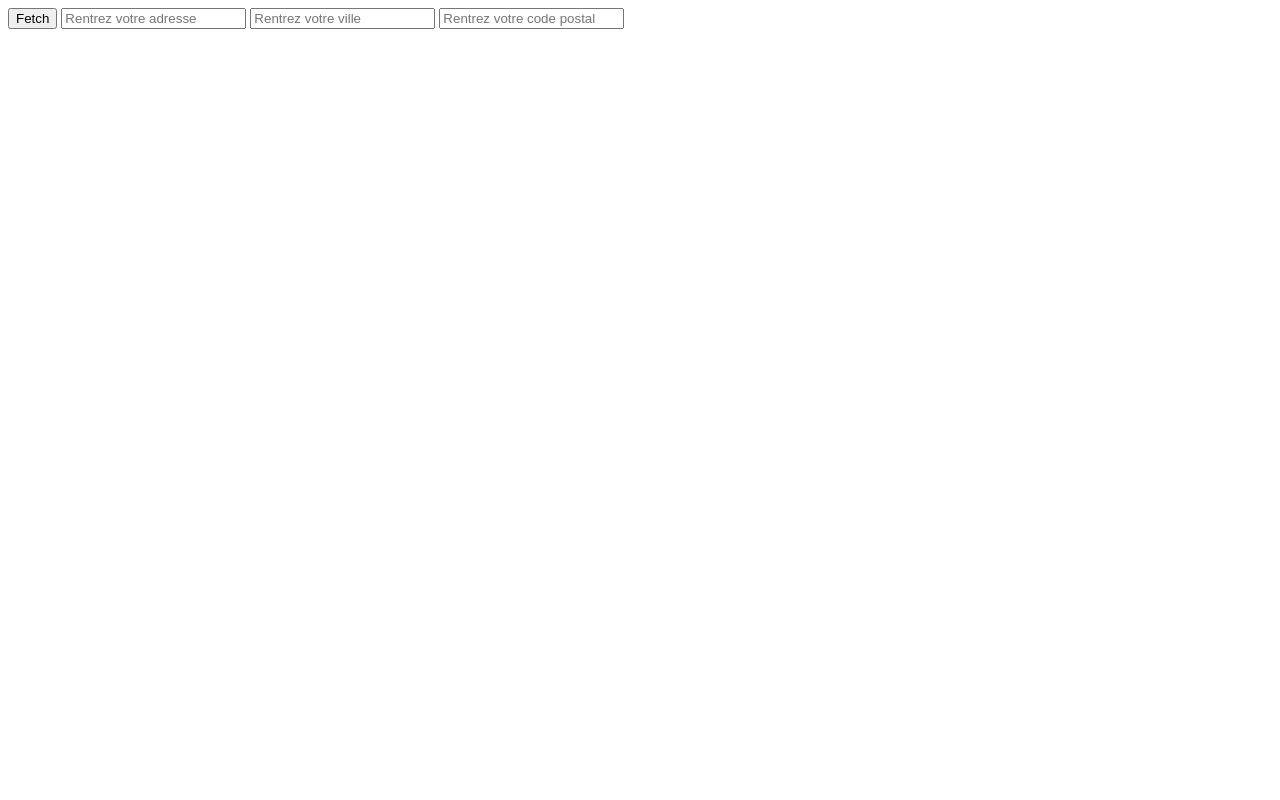
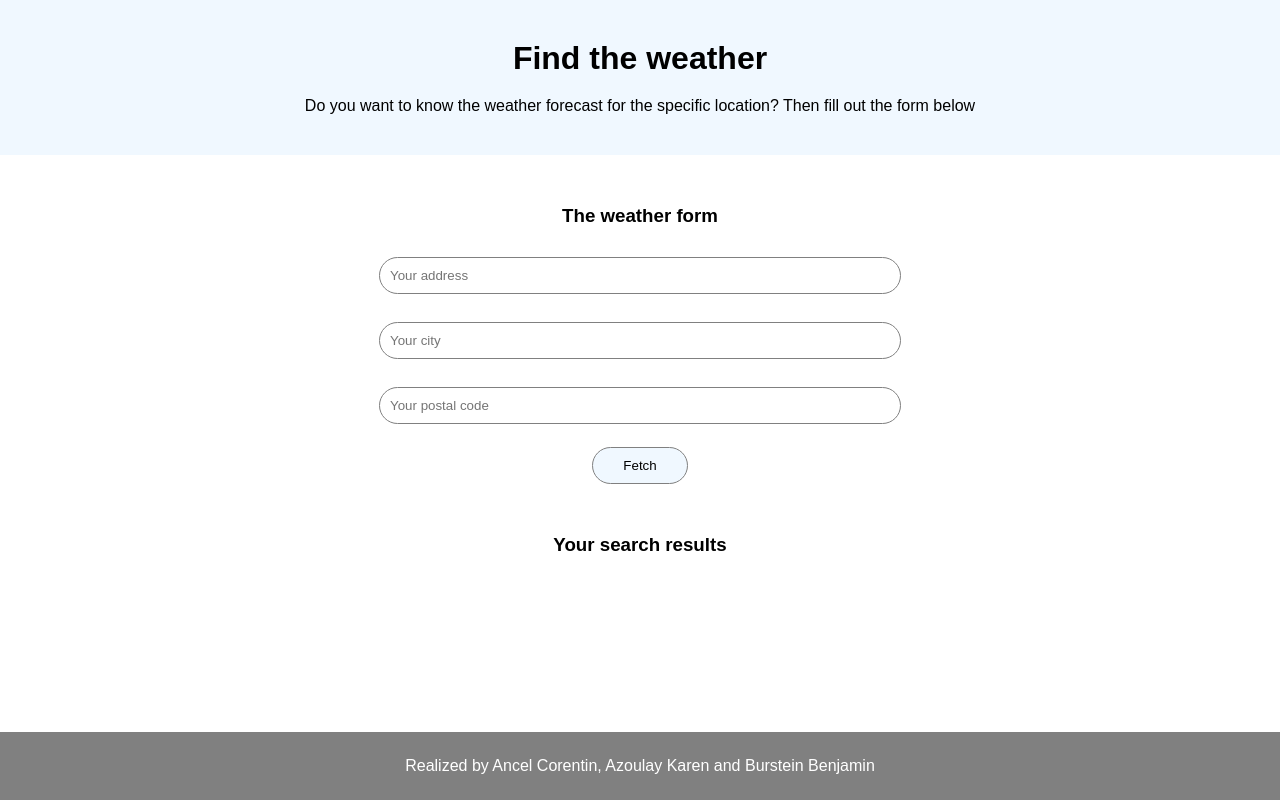
Before and after one commit to Karen160/tp-opensource, a plain HTML site: page src/index.html in a window 1280 px wide. Drawn offline with Linux system fonts and the light colour scheme.

Commit message:
ADD style

```diff
--- a/src/index.html
+++ b/src/index.html
@@ -3,19 +3,35 @@
 <head>
     <meta charset="UTF-8">
     <meta http-equiv="X-UA-Compatible" content="IE=edge">
+    <link rel="stylesheet" type="text/css" href="style.css">
     <meta name="viewport" content="width=device-width, initial-scale=1.0">
-    <title>Document</title>
+    <title>Tp Opensource : Find the weather</title>
 </head>
 <body>
+    <header>
+        <h1>Find the weather</h1>
+        <p>Do you want to know the weather forecast for the specific location? Then fill out the form below</p>
+    </header>
+    <main>
+        <h3>The weather form</h3>
+
+        <!-- Error message -->
         <div style="display: none;" id="errorDiv">
-        <h2 id="errorMessage"></h2>
+            <p id="errorMessage"></p>
         </div>
-    <button id="fetch-button">Fetch</button>
-    <input type="text" placeholder="Rentrez votre adresse" id="address-input">
-    <input type="text" placeholder="Rentrez votre ville" id="city-input">
-    <input type="number" placeholder="Rentrez votre code postal" id="code-input">
+        <form>
+            <input type="text" placeholder="Your address" id="address-input">
+            <br>
+            <input type="text" placeholder="Your city" id="city-input">
+            <br>
+            <input type="number" placeholder="Your postal code" id="code-input">
+            <br>
+            <button type="button" id="fetch-button">Fetch</button>
+        </form>
 
+        <!-- Weather information -->
         <div id="container">
+            <h3>Your search results</h3>
             <p id="cloud"></p>
             <p id="humidity"></p>
             <p id="last-updated"></p>
@@ -23,8 +39,10 @@
             <p id="wind-degree"></p>
             <p id="wind-kmh"></p>
         </div>
-
-
+    </main>
+    <footer>
+        <p>Realized by Ancel Corentin, Azoulay Karen and Burstein Benjamin</p>
+    </footer>
 </body>
 </html>
 <script src="main.js"></script>
--- a/src/main.js
+++ b/src/main.js
@@ -27,7 +27,6 @@ const windKmhParagraph = document.getElementById("wind-kmh");
 
     const addressLocation = await addressLocationData.json();
     return addressLocation.features[0].geometry.coordinates;
-
   }
 
   async function getWeatherData(coords) {
@@ -41,12 +40,11 @@ const windKmhParagraph = document.getElementById("wind-kmh");
     );
 
     const weatherDataResponse = await weatherData.json();
-
     return weatherDataResponse.current;
   }
 
   async function getData() {
-     cloudParagraph.innerHTML = "<strong>cloud</strong> :";
+      cloudParagraph.innerHTML = "<strong>cloud</strong> :";
       humidityParagraph.innerHTML = "<strong>humidity</strong> :";
       lastUpdatedParagraph.innerHTML =  "<strong>lastUpdated</strong> : ";
       temperatureParagraph.innerHTML = "<strong>temperature</strong> :" ;
--- /dev/null
+++ b/src/style.css
@@ -0,0 +1,88 @@
+*{
+    margin : 0;
+    padding: 0;
+    font-family: Arial, Helvetica, sans-serif;
+}
+
+header{
+    background-color: aliceblue;
+    padding: 40px 10px;
+    margin-bottom: 50px;
+    text-align: center;
+}
+
+h1{
+    margin-bottom: 20px;
+}
+
+h3{
+    margin: 50px 0 30px;
+    text-align: center;
+}
+
+form{
+    display: block;
+    margin: 20px auto;
+}
+
+input{
+    padding: 10px;
+    width: 500px;
+    margin: 5px auto;
+    display: block;
+    border-radius: 20px;
+    border: 1px solid grey;
+}
+
+button{
+    display: block;
+    margin: auto;
+    padding: 10px 30px;
+    background-color: aliceblue;
+    border-radius: 20px;
+    border: 1px solid grey;
+}
+
+button:hover{
+    cursor: pointer;
+}
+
+#errorDiv{
+    width: 100%;
+}
+
+#errorMessage{
+    color: red;
+    margin: auto;
+}
+
+footer{
+    background-color: gray;
+    padding: 25px 0;
+    position: fixed;
+    bottom: 0;
+    width: 100%;
+    text-align: center;
+    color: white;
+    margin-top: 20px;
+}
+
+#container{
+    display: block;
+    margin: auto;
+    width: fit-content;
+}
+
+#container p{
+    margin: 8px 0;
+}
+
+@media screen and (max-width: 768px){
+    input{
+        width: 80%;
+    }
+
+    main{
+        margin-bottom: 200px;
+    }
+}
```
Lines whose indentation alone changed are shown as unchanged.
